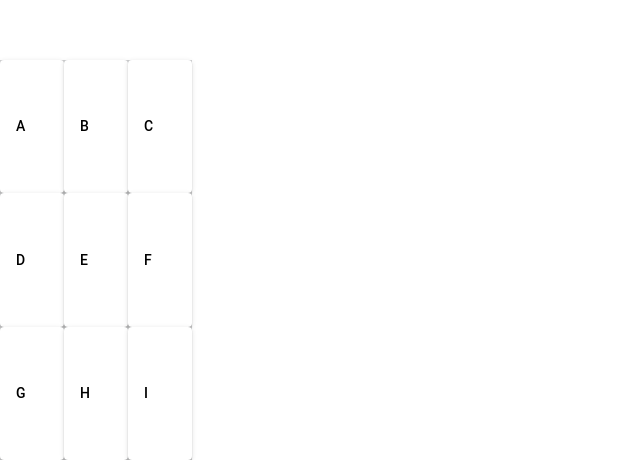
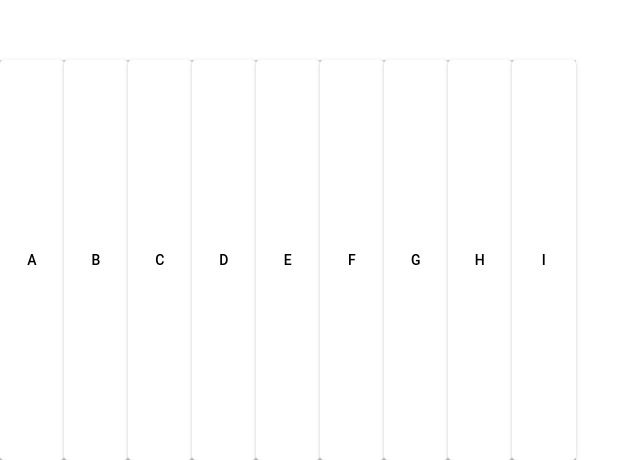
Before and after one commit to chiveslimey/MUI-NextJS-Keyboard, a Next.js app: page / in a window 1280 px wide. Shown: the part 340-800 px from the top of the page, without its empty margins (0-640 px from the left). Built offline with nearby package versions, Linux system fonts and the light colour scheme.

Commit message:
Fix styles

```diff
--- a/app/page.tsx
+++ b/app/page.tsx
@@ -16,11 +16,26 @@ function Keyboard(props: {
     const buttonColor = isDarkMode ? "#6c6d6e" : "white";
 
     return (
-        <Box sx={{ bgcolor, position: 'fixed', bottom: 0, height: "50%" }}>
+        <Box
+         sx={{
+             bgcolor,
+             position: 'fixed',
+             bottom: 0,
+             height: "50%",
+             display: 'flex',
+             justifyContent: 'stretch', }}
+        >
             {
                 props.layout.map(
                     (keys, idx) => (
-                        <Stack direction="row" sx={{ height: `${ 100 / props.layout.length }%`, display: 'flex' }} key={idx}>
+                        <Stack
+                         direction="row"
+                         sx={{
+                             display: 'flex',
+                             justifyContent: 'stretch',
+                         }}
+                         key={idx}
+                        >
                             {
                                 keys.map(
                                     (key, idx) => (
@@ -30,7 +45,6 @@ function Keyboard(props: {
                                          sx={{
                                              color: buttonColor === "white" ? "black" : "white",
                                              bgcolor: buttonColor,
-                                             justifyContent: 'stretch',
                                          }}
                                          key={idx}
                                         >
```
